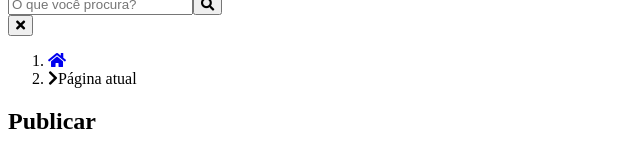
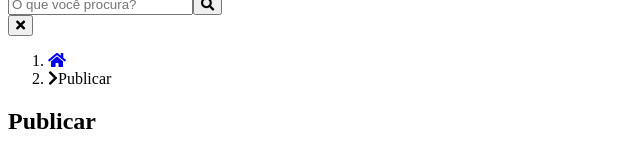
Before and after one commit to deborasamara/treinamento-pnp, a React (Vite) app: page /publicar in a window 1280 px wide. Shown: the part 414-569 px from the top of the page, without its empty margins (0-640 px from the left). Built offline with nearby package versions, Linux system fonts and the light colour scheme; a web font is replaced by a local one.

Commit message:
docs(Publicar): alteração de texto de <li>

```diff
--- a/src/pages/Publicar/index.tsx
+++ b/src/pages/Publicar/index.tsx
@@ -14,7 +14,7 @@ function Postagem() {
           <li className="crumb" data-active="active">
             <i className="icon fas fa-chevron-right"></i>
             <span tabIndex="0" aria-current="page">
-              Página atual
+              Publicar
             </span>
           </li>
         </ol>
```
